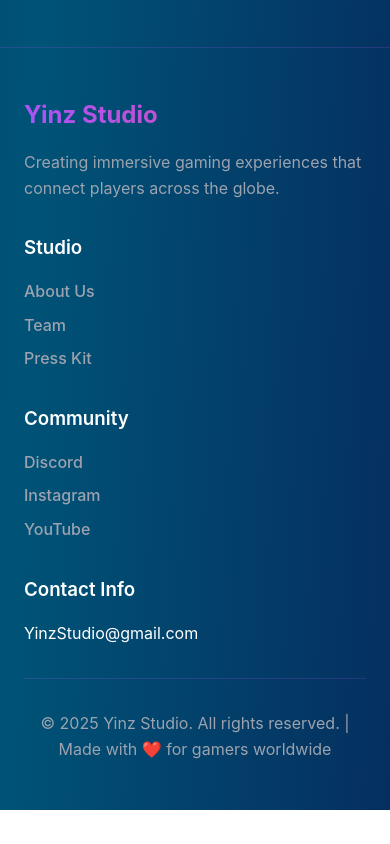
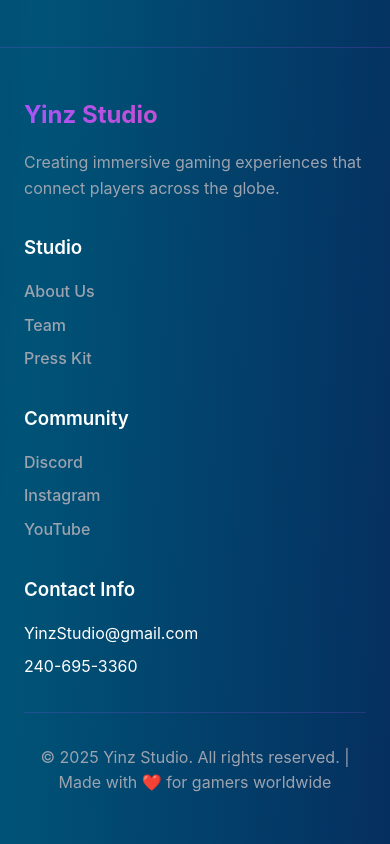
Before and after one commit to ct2sjk/Yinz_Studio_Website, a React (Vite) app: page / in a window 390 px wide. Shown: the part 7126-7970 px from the top of the page. Before the commit the page ends 7936 px from the top, so only its background shows below. Built offline with nearby package versions, Linux system fonts and the light colour scheme.

Commit message:
added phone number
added phone number

```diff
--- a/src/App.tsx
+++ b/src/App.tsx
@@ -1072,7 +1072,7 @@ const GameStudioLanding: React.FC = () => {
                                 <h3>Contact Info</h3>
                                 <ul>
                                     <li>YinzStudio@gmail.com</li>
-
+                                    <li>240-695-3360</li>
                                 </ul>
                             </div>
                         </div>
```
